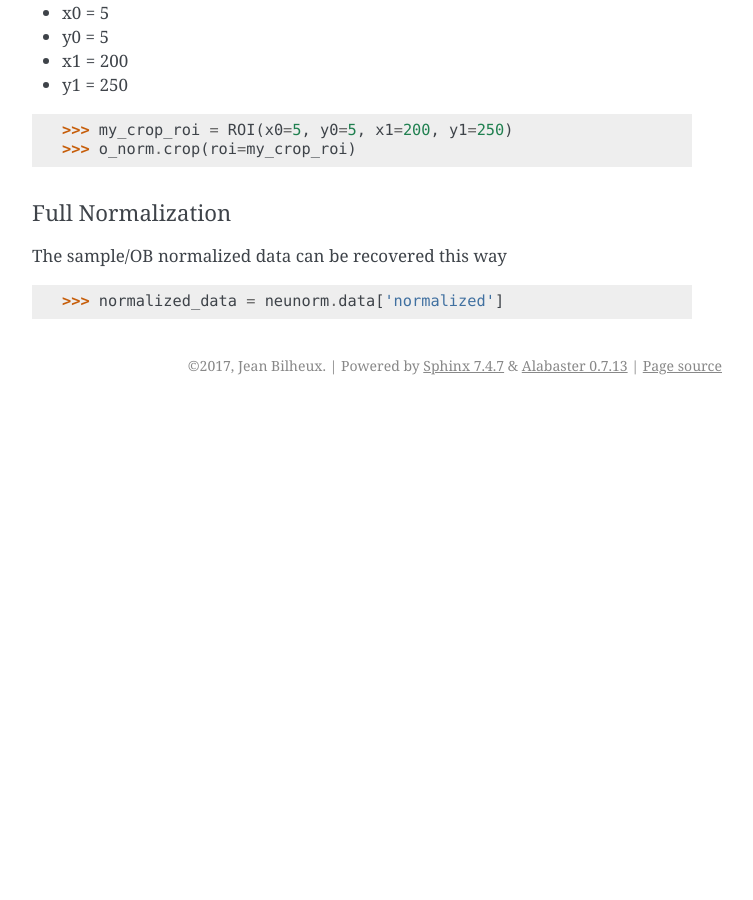
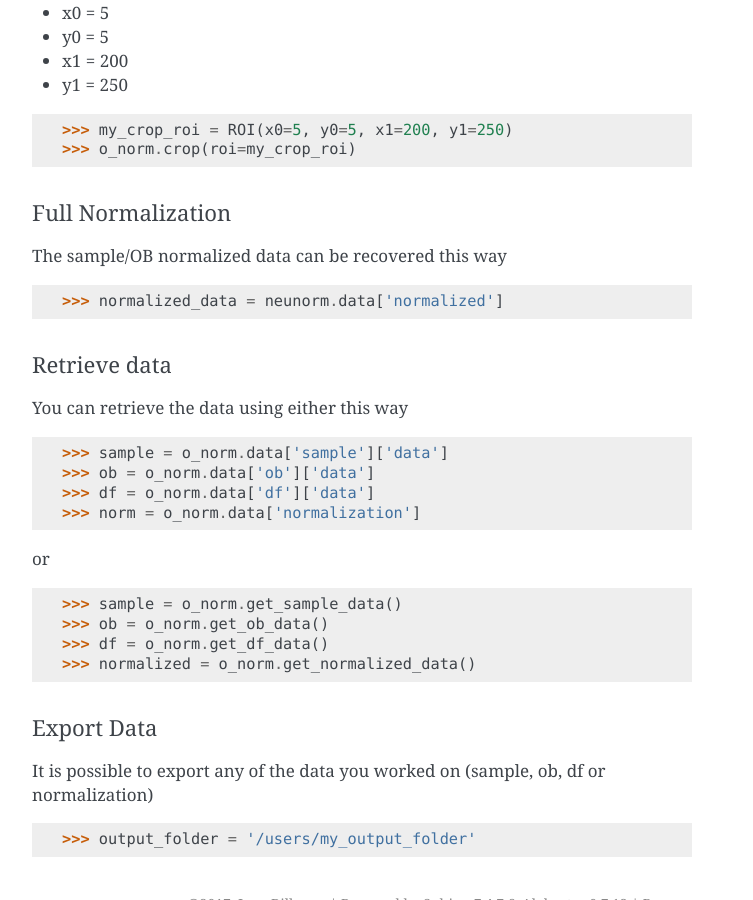
Before and after one commit to scikit-beam/NeuNorm, a Sphinx documentation site: the page built from documentation/source/tutorial.rst, in a window 1280 px wide and 900 px high, scrolled down 3358 px. Shown: the whole window, without its empty margins (388-1141 px from the left). Built offline with Sphinx 7.4.7, drawn with Linux system fonts in a browser that asks for light colours; before the commit the page ends 3763 px from its top, so only the background shows below that.

Commit message:
Updated the documentation

```diff
--- a/documentation/source/tutorial.rst
+++ b/documentation/source/tutorial.rst
@@ -159,3 +159,27 @@ Full Normalization
 The sample/OB normalized data can be recovered this way
 
 >>> normalized_data = neunorm.data['normalized']
+
+Retrieve data
+=============
+
+You can retrieve the data using either this way
+
+>>> sample = o_norm.data['sample']['data']
+>>> ob = o_norm.data['ob']['data']
+>>> df = o_norm.data['df']['data']
+>>> norm = o_norm.data['normalization']
+
+or
+
+>>> sample = o_norm.get_sample_data()
+>>> ob = o_norm.get_ob_data()
+>>> df = o_norm.get_df_data()
+>>> normalized = o_norm.get_normalized_data()
+
+Export Data
+===========
+
+It is possible to export any of the data you worked on (sample, ob, df or normalization)
+
+>>> output_folder = '/users/my_output_folder'
```
Also changed, not shown: 6 other files.
